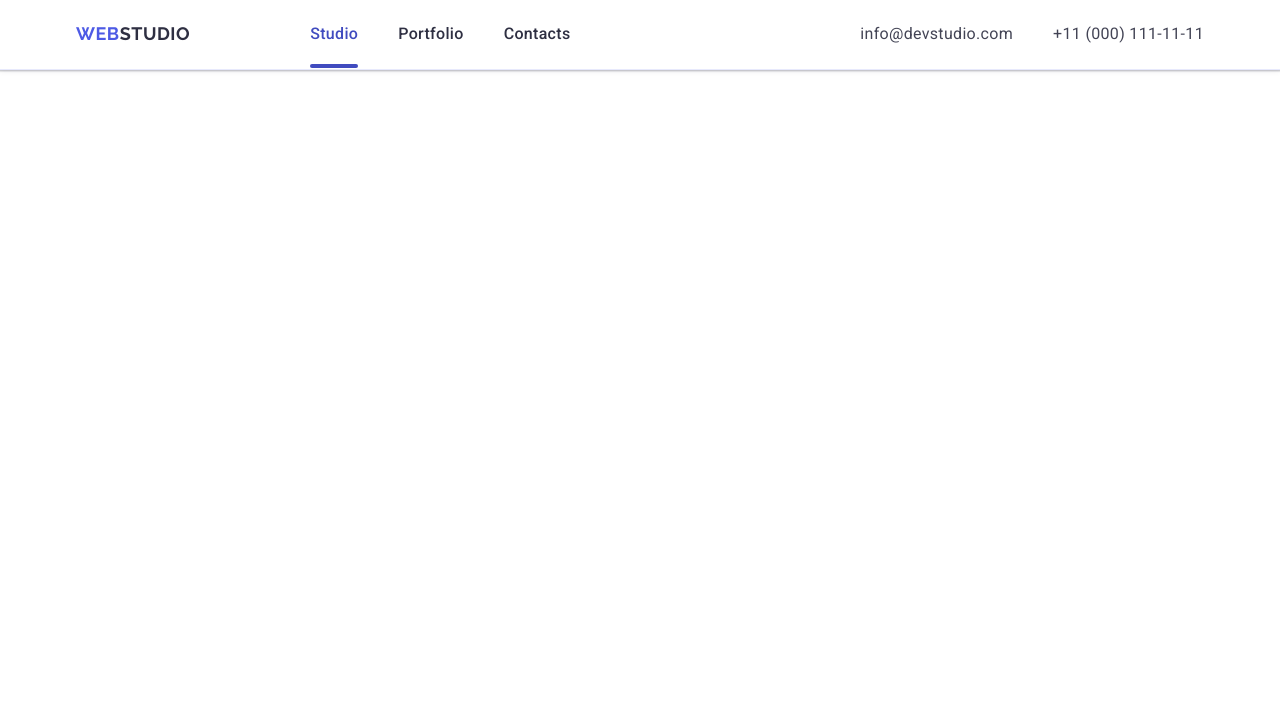
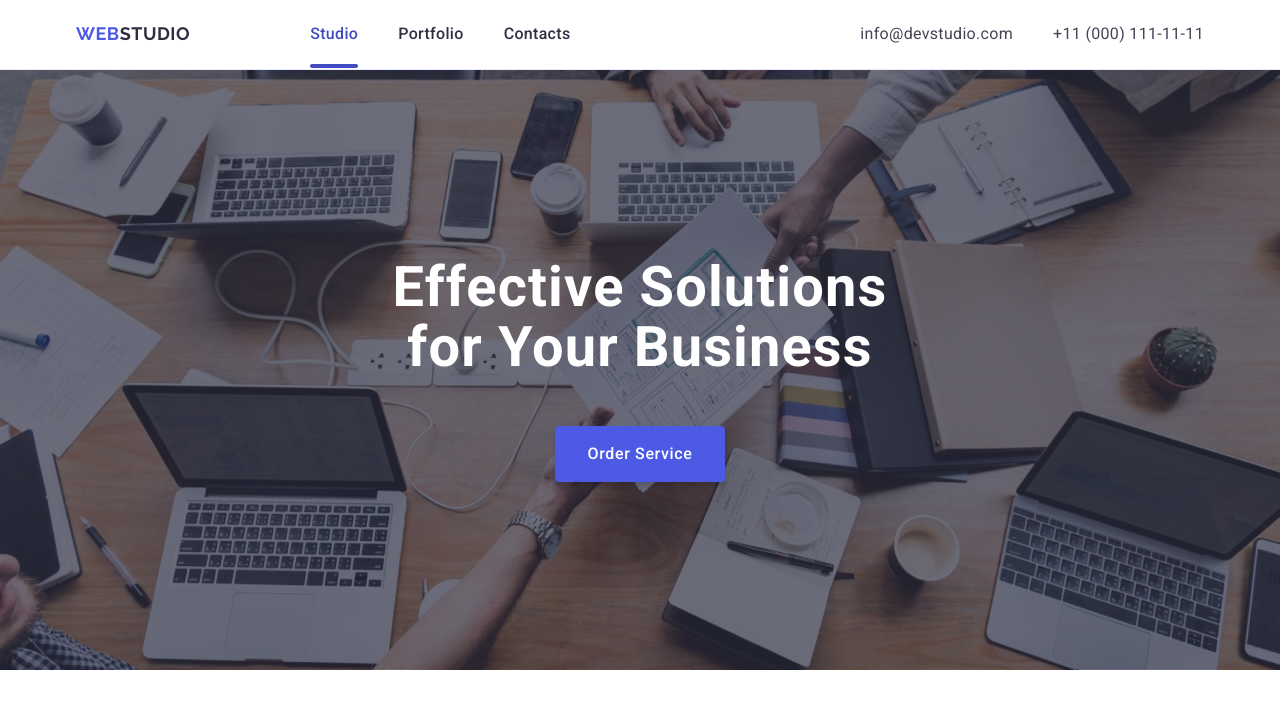
Before and after one commit to MikhailRozhenko/goit-markup-hw-06, a plain HTML site: page index.html in a window 1280 px wide. Drawn offline with nearby package versions, Linux system fonts and the light colour scheme; a web font is replaced by a local one.

Commit message:
section-button

```diff
--- a/css/styles.css
+++ b/css/styles.css
@@ -99,8 +99,8 @@ input {
 }
 
 .bord-hed {
-  border-bottom: 1px solid #e7e9fc;
-  background: #fff;
+  border-bottom: 1px solid var(--CORNFLOWER, #e7e9fc);
+  background: var(--WHITE, #fff);
   box-shadow: 0px 1px 6px 0px rgba(46, 47, 66, 0.08),
     0px 1px 1px 0px rgba(46, 47, 66, 0.16),
     0px 2px 1px 0px rgba(46, 47, 66, 0.08);
@@ -242,3 +242,107 @@ input {
     column-gap: 40px;
   }
 }
+
+/* section button */
+.section-button {
+  background-color: #2e2f42;
+  background-image: linear-gradient(
+      rgba(46, 47, 66, 0.7),
+      rgba(46, 47, 66, 0.7)
+    ),
+    url(../images/people-office.jpeg);
+  max-width: 100%;
+
+  background-size: cover;
+
+  background-position: center;
+  background-repeat: no-repeat;
+  text-align: center;
+  font-family: 'Roboto', sans-serif;
+
+  padding-top: 72px;
+  padding-bottom: 72px;
+  margin: 0 auto;
+  display: flex;
+  flex-direction: column;
+  justify-content: baseline;
+  align-items: center;
+}
+
+.page-title {
+  color: var(--WHITE, #fff);
+  text-align: center;
+  font-family: Roboto;
+  font-size: 36px;
+  font-style: normal;
+  font-weight: 700;
+  line-height: 1.11;
+  letter-spacing: 0.02em;
+
+  margin-bottom: 72px;
+  width: 216px;
+}
+
+.button-title {
+  color: #fff;
+  font-family: 'Roboto', sans-serif;
+  font-size: 16px;
+  font-weight: 500;
+  line-height: 1.5;
+  letter-spacing: 0.04em;
+  background-color: #4d5ae5;
+  cursor: pointer;
+  padding: 16px 32px;
+  border-radius: 4px;
+  display: block;
+  min-width: 169px;
+  margin: 0 auto;
+  height: 56px;
+  border: none;
+  box-shadow: 0px 4px 4px 0px rgba(0, 0, 0, 0.15);
+  transition: background-color 250ms cubic-bezier(0.4, 0, 0.2, 1);
+}
+
+.button-title:hover,
+.button-title:focus {
+  background-color: #404bbf;
+}
+
+.button-text {
+  color: #fff;
+  transition: color 250ms cubic-bezier(0.4, 0, 0.2, 1);
+}
+
+.button-text:hover {
+  color: #fff;
+}
+
+@media screen and (min-width: 768px) {
+  .section-button {
+    padding-top: 112px;
+    padding-bottom: 112px;
+  }
+
+  .page-title {
+    width: 496px;
+
+    font-size: 56px;
+    font-style: normal;
+    font-weight: 700;
+    line-height: 1.07;
+    letter-spacing: 0.02em;
+
+    margin-bottom: 36px;
+  }
+}
+
+@media screen and (min-width: 1158px) {
+  .section-button {
+    padding-top: 188px;
+    padding-bottom: 188px;
+  }
+
+  .page-title {
+    margin-bottom: 48px;
+  }
+}
--- a/index.html
+++ b/index.html
@@ -62,5 +62,17 @@
         </button>
       </div>
     </header>
+    <!-- main content -->
+    <main>
+      <!-- section button -->
+      <section class="section-button section">
+        <div class="container">
+          <h1 class="page-title">Effective Solutions for Your Business</h1>
+          <button class="button-title" type="button">
+            <span class="button-text">Order Service </span>
+          </button>
+        </div>
+      </section>
+    </main>
   </body>
 </html>
```
